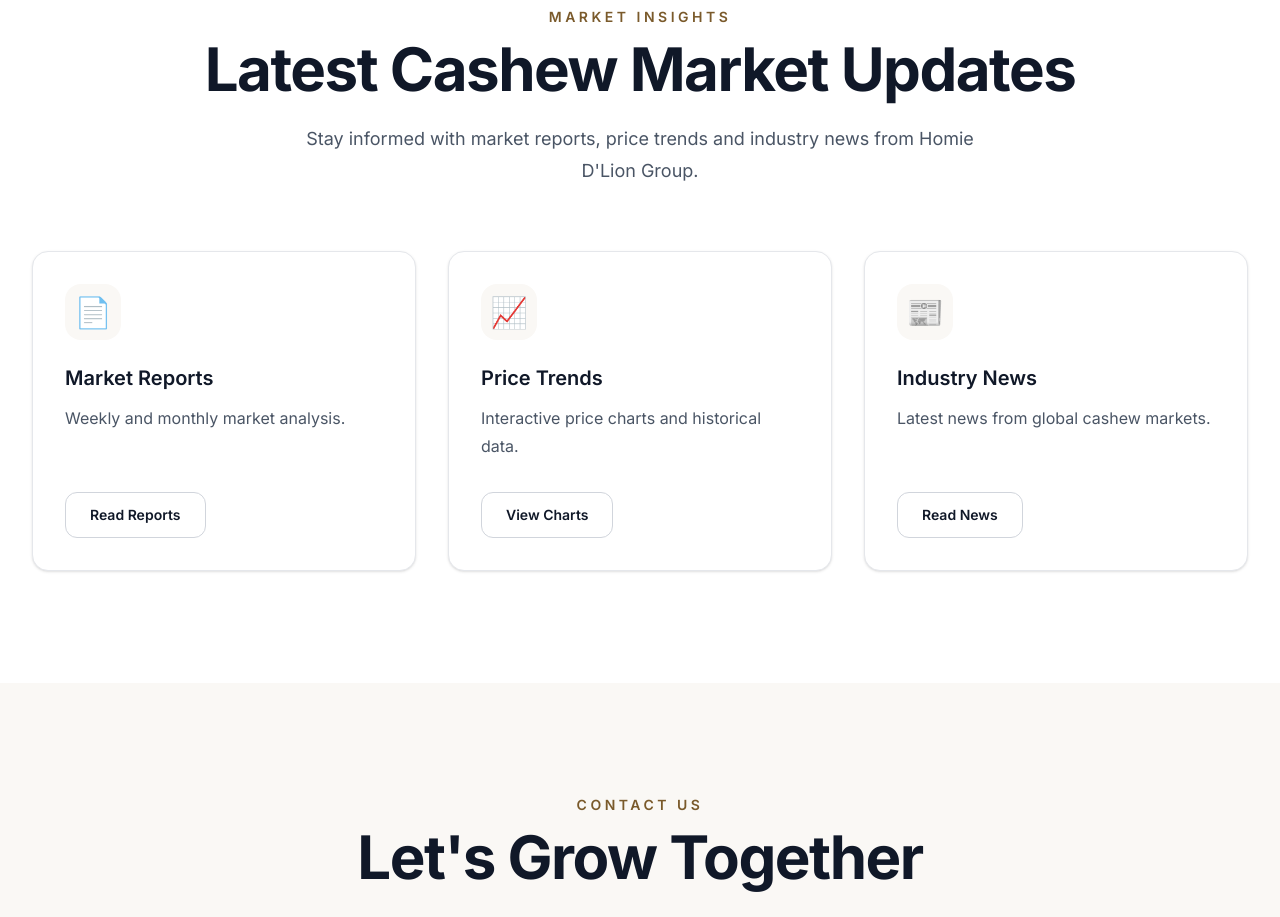
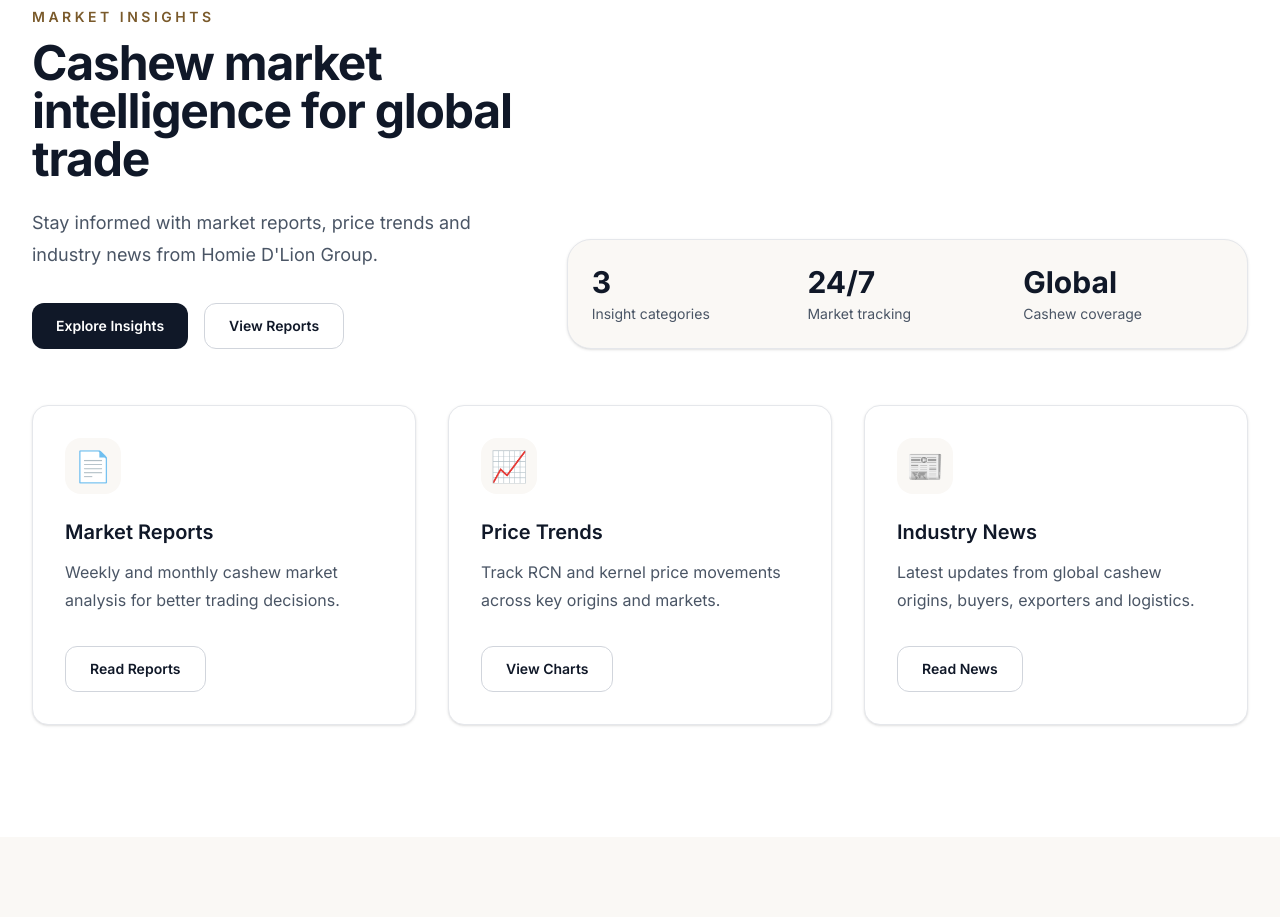
Before and after one commit to NamQuannnn/homiedlion-website, a Next.js app: page /en in a window 1280 px wide. Shown: the part 2360-3277 px from the top of the page. Built offline with nearby package versions, Linux system fonts and the light colour scheme.

Commit message:
v0.3.3: Improve Market Insights section

```diff
--- a/src/components/sections/MarketInsights.tsx
+++ b/src/components/sections/MarketInsights.tsx
@@ -1,28 +1,30 @@
 import Button from "@/components/ui/Button";
 import Card from "@/components/ui/Card";
 import Container from "@/components/ui/Container";
-import Heading from "@/components/ui/Heading";
 import Section from "@/components/ui/Section";
 
 export default function MarketInsights() {
   const insights = [
     {
       title: "Market Reports",
-      description: "Weekly and monthly market analysis.",
+      description:
+        "Weekly and monthly cashew market analysis for better trading decisions.",
       icon: "📄",
       buttonText: "Read Reports",
       link: "/market-insights/reports",
     },
     {
       title: "Price Trends",
-      description: "Interactive price charts and historical data.",
+      description:
+        "Track RCN and kernel price movements across key origins and markets.",
       icon: "📈",
       buttonText: "View Charts",
       link: "/market-insights/trends",
     },
     {
       title: "Industry News",
-      description: "Latest news from global cashew markets.",
+      description:
+        "Latest updates from global cashew origins, buyers, exporters and logistics.",
       icon: "📰",
       buttonText: "Read News",
       link: "/market-insights/news",
@@ -32,13 +34,50 @@ export default function MarketInsights() {
   return (
     <Section className="bg-white">
       <Container>
-        <Heading
-          eyebrow="MARKET INSIGHTS"
-          title="Latest Cashew Market Updates"
-          description="Stay informed with market reports, price trends and industry news from Homie D'Lion Group."
-        />
+        <div className="grid gap-12 lg:grid-cols-[1fr_1.4fr] lg:items-end">
+          <div>
+            <p className="mb-3 text-sm font-semibold uppercase tracking-[0.25em] text-[#7A5A2B]">
+              MARKET INSIGHTS
+            </p>
 
-        <div className="mt-16 grid grid-cols-1 gap-8 md:grid-cols-3">
+            <h2 className="text-4xl font-bold tracking-tight text-gray-900 sm:text-5xl">
+              Cashew market intelligence for global trade
+            </h2>
+
+            <p className="mt-6 text-lg leading-8 text-gray-600">
+              Stay informed with market reports, price trends and industry news
+              from Homie D&apos;Lion Group.
+            </p>
+
+            <div className="mt-8 flex flex-col gap-4 sm:flex-row">
+              <Button href="/market-insights">Explore Insights</Button>
+              <Button href="/market-insights/reports" variant="outline">
+                View Reports
+              </Button>
+            </div>
+          </div>
+
+          <div className="rounded-3xl border border-gray-200 bg-[#FAF8F5] p-6 shadow-sm">
+            <div className="grid gap-4 sm:grid-cols-3">
+              <div>
+                <p className="text-3xl font-bold text-gray-900">3</p>
+                <p className="mt-1 text-sm text-gray-600">Insight categories</p>
+              </div>
+
+              <div>
+                <p className="text-3xl font-bold text-gray-900">24/7</p>
+                <p className="mt-1 text-sm text-gray-600">Market tracking</p>
+              </div>
+
+              <div>
+                <p className="text-3xl font-bold text-gray-900">Global</p>
+                <p className="mt-1 text-sm text-gray-600">Cashew coverage</p>
+              </div>
+            </div>
+          </div>
+        </div>
+
+        <div className="mt-14 grid grid-cols-1 gap-8 md:grid-cols-3">
           {insights.map((item) => (
             <Card key={item.link} className="flex h-full flex-col">
               <div className="mb-6 flex h-14 w-14 items-center justify-center rounded-2xl bg-[#FAF8F5] text-3xl">
```
